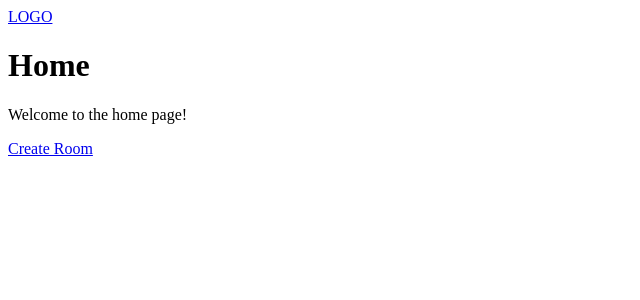
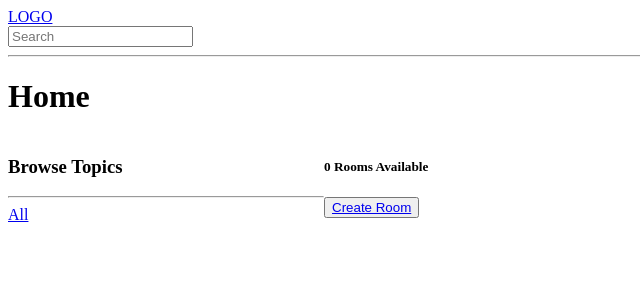
Before and after one commit to ahmadshah2103/studybuddy, a Django app: page / in a window 1280 px wide. Shown: the top 300 px of the page, without its empty margins (0-640 px from the left). Run offline with Django 5.2, Linux system fonts and the light colour scheme; data that the repository does not hold is empty.

Commit message:
Added Search Functionality

```diff
--- a/studybud/base/templates/base/home.html
+++ b/studybud/base/templates/base/home.html
@@ -1,19 +1,43 @@
 {% extends 'main.html' %}
 
 {% block content %}
+    <style>
+        .home-container {
+            display: grid;
+            grid-template-columns: 1fr 3fr;
+        }
+    </style>
     <h1>Home</h1>
-    <p>Welcome to the home page!</p>
+    <div class="home-container">
+        <div>
+            <h3>Browse Topics</h3>
+            <hr>
 
-    <a href="{% url 'create-room' %}">Create Room</a>
+            <div>
+                <a href="{% url 'home' %}">All</a>
+            </div>
 
-    {% for room in rooms %}
+            {% for topic in topics %}
+                <div>
+                    <a href="{% url 'home' %}?q={{ topic.name }}">{{ topic.name }}</a>
+                </div>
+            {% endfor %}
+        </div>
         <div>
-            <a href="{% url 'update-room' room.id %}">Edit Room</a>
-            <a href="{% url 'delete-room' room.id %}">Delete</a>
-            <span>@{{ room.host.username }}</span>
-            <h5>{{ room.id }} -- <a href="{% url 'room' room.id %}">{{ room.name }}</a></h5>
-            <small>{{ room.topic.name }}</small>
-            <hr>
+            <h5>{{ rooms_count }} Rooms Available</h5>
+
+            <button><a href="{% url 'create-room' %}">Create Room</a></button>
+
+            {% for room in rooms %}
+                <div>
+                    <button><a href="{% url 'update-room' room.id %}">Edit Room</a></button>
+                    <button><a href="{% url 'delete-room' room.id %}">Delete</a></button>
+                    <h5>@{{ room.host.username }}</h5>
+                    <h4><a href="{% url 'room' room.id %}">{{ room.name }}</a></h4>
+                    <small>{{ room.topic.name }}</small>
+                    <hr>
+                </div>
+            {% endfor %}
         </div>
-    {% endfor %}
+    </div>
 {% endblock %}
--- a/studybud/base/views.py
+++ b/studybud/base/views.py
@@ -1,11 +1,21 @@
 from django.shortcuts import render, redirect
-from .models import Room
+from django.db.models import Q
+from .models import Room, Topic
 from .forms import RoomForm
 
 
 def home(request):
-    rooms = Room.objects.all()
-    context = {'rooms': rooms}
+    q = request.GET.get('q') if request.GET.get('q') is not None else ''
+    rooms = Room.objects.filter(
+        Q(topic__name__icontains=q) |
+        Q(name__icontains=q) |
+        Q(description__icontains=q) |
+        Q(host__username__icontains=q)
+    )
+    topics = Topic.objects.all()
+    rooms_count = rooms.count()
+
+    context = {'rooms': rooms, 'topics': topics, 'rooms_count': rooms_count}
     return render(request, 'base/home.html', context)
 
 
--- a/studybud/templates/navbar.html
+++ b/studybud/templates/navbar.html
@@ -1 +1,7 @@
 <a href="/">LOGO</a>
+
+<form method="GET" action="{% url 'home' %}">
+    <input type="text" name="q" placeholder="Search">
+</form>
+
+<hr>
```
